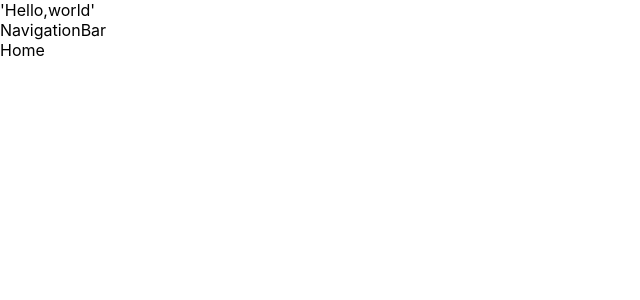
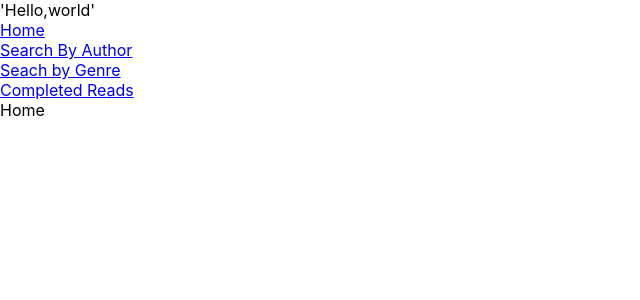
Before and after one commit to allisonbohannon/Flatiron_phase_3_project_frontend, a React (Create React App) app: page / in a window 1280 px wide. Shown: the top 300 px of the page, without its empty margins (0-640 px from the left). Built offline with nearby package versions, Linux system fonts and the light colour scheme.

Commit message:
Build NavigationBar

```diff
--- a/package.json
+++ b/package.json
@@ -7,6 +7,7 @@
     "@testing-library/react": "^13.4.0",
     "@testing-library/user-event": "^13.5.0",
     "react": "^18.2.0",
+    "react-bootstrap": "^2.6.0",
     "react-dom": "^18.2.0",
     "react-router": "^6.4.3",
     "react-router-dom": "^6.4.3",
--- a/src/components/NavigationBar.js
+++ b/src/components/NavigationBar.js
@@ -1,8 +1,50 @@
 import React from 'react'
+import { Link } from "react-router-dom";
+import Nav from 'react-bootstrap/Nav';
+import Navbar from 'react-bootstrap/Navbar';
 
 const NavigationBar = () => {
   return (
-    <div>NavigationBar</div>
+    <Navbar  bg="light">
+    <Nav defaultActiveKey="home">
+      <Nav.Item>
+        <Nav.Link
+          as={Link}
+          to="/"
+          eventKey="home"
+        >
+          Home
+        </Nav.Link>
+      </Nav.Item>
+      <Nav.Item>
+        <Nav.Link
+          as={Link}
+          to="/search_by_author"
+          eventKey="search_by_author"
+        >
+          Search By Author
+        </Nav.Link>
+      </Nav.Item>
+      <Nav.Item>
+        <Nav.Link
+          as={Link}
+          to="/search_by_genre"
+          eventKey="search_by_genre"
+        >
+          Seach by Genre
+        </Nav.Link>
+      </Nav.Item>
+      <Nav.Item>
+        <Nav.Link
+          as={Link}
+          to="/completed_reads"
+          eventKey="completed_reads"
+        >
+          Completed Reads
+        </Nav.Link>
+      </Nav.Item>
+  </Nav>
+</Navbar>
   )
 }
 
```
Also changed, not shown: 1 other file (tests, documents, lock files or other folders).
